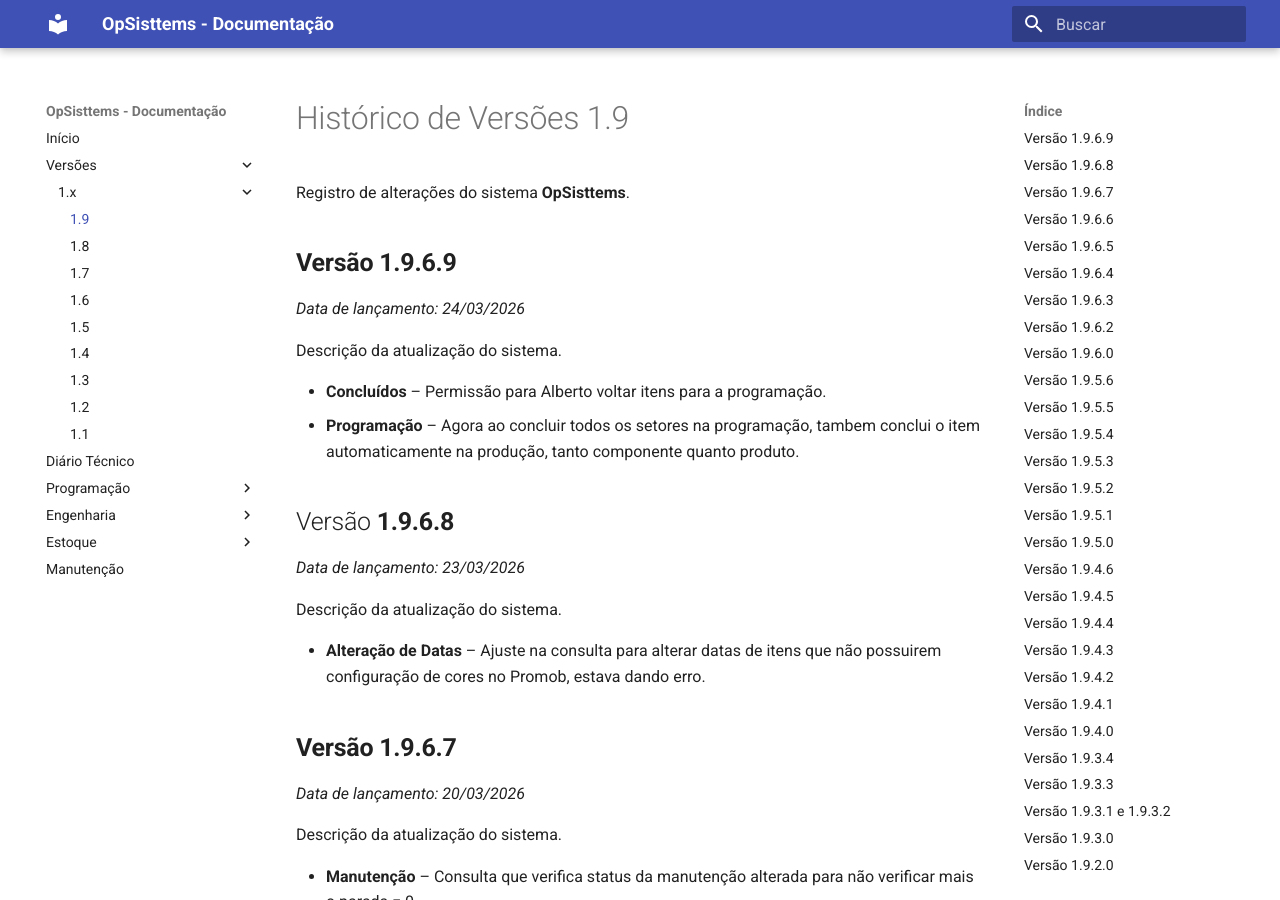
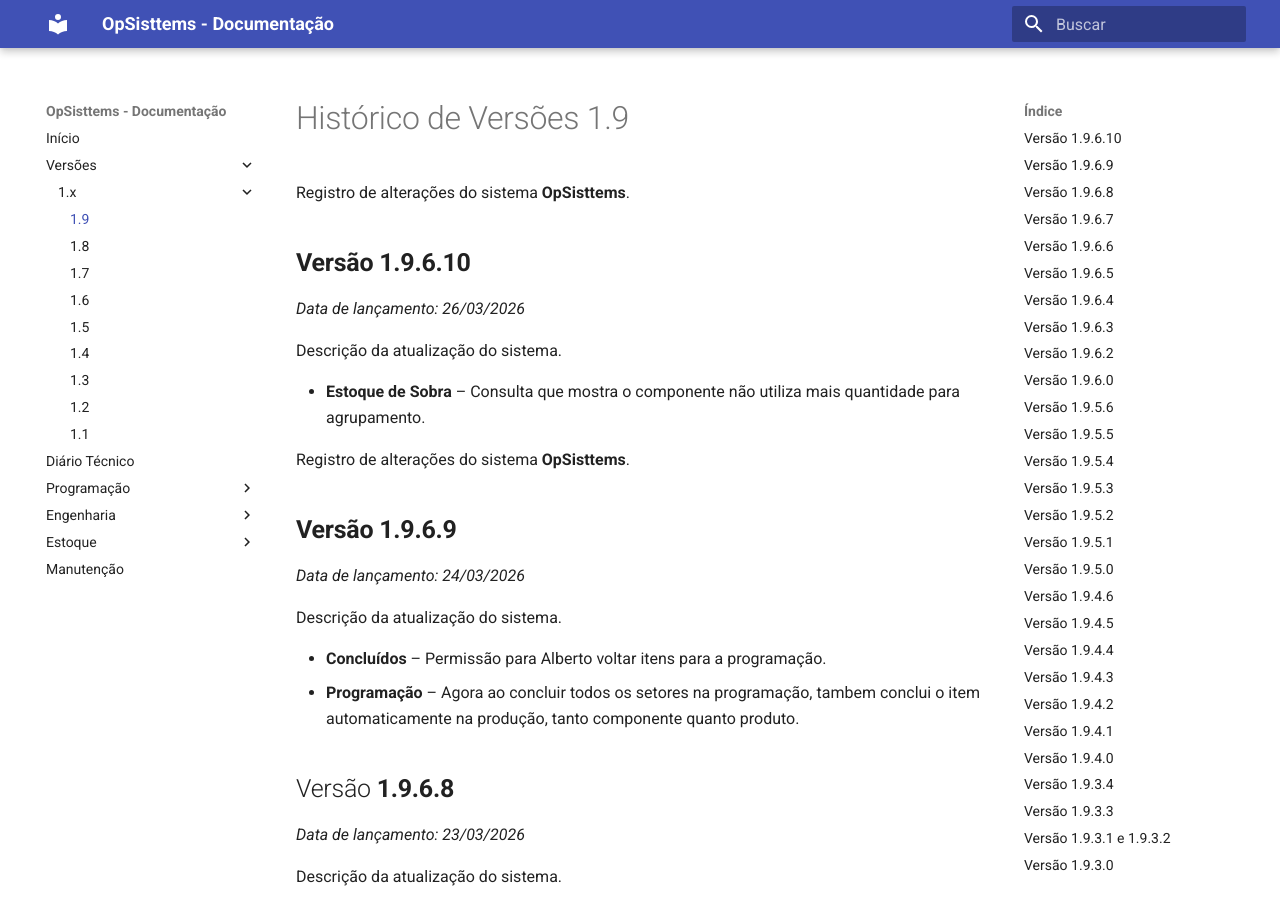
Before and after one commit to MarvinMachry/opsisttems-docs, an MkDocs documentation site: the page built from docs/versoes/1/1_9.md, in a window 1280 px wide and 900 px high. Built offline with MkDocs 1.6.1 and Material for MkDocs 9.7.7, drawn with Linux system fonts in a browser that asks for light colours.

Commit message:
Att. Estoque Sobra

```diff
--- a/docs/versoes/1/1_9.md
+++ b/docs/versoes/1/1_9.md
@@ -1,4 +1,17 @@
 # Histórico de Versões 1.9
+
+Registro de alterações do sistema **OpSisttems**.
+
+
+## **Versão 1.9.6.10**
+
+*Data de lançamento: 26/03/2026*
+
+Descrição da atualização do sistema.
+
+- **Estoque de Sobra** – Consulta que mostra o componente não utiliza mais quantidade para agrupamento.
+
+
 
 Registro de alterações do sistema **OpSisttems**.
 
```
